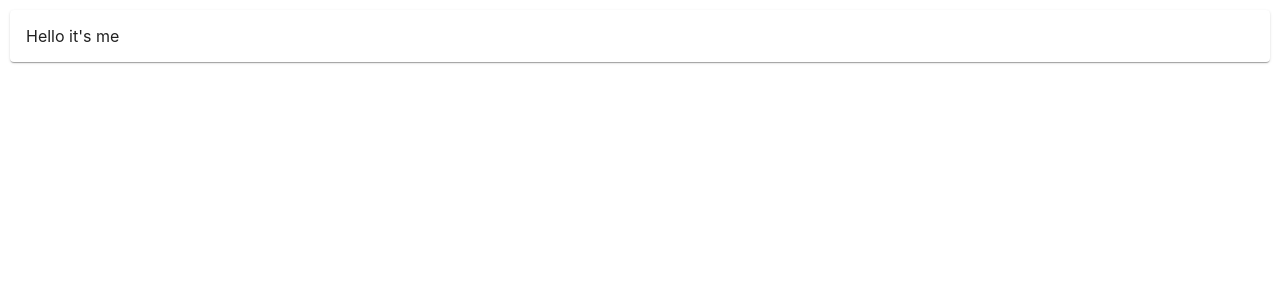
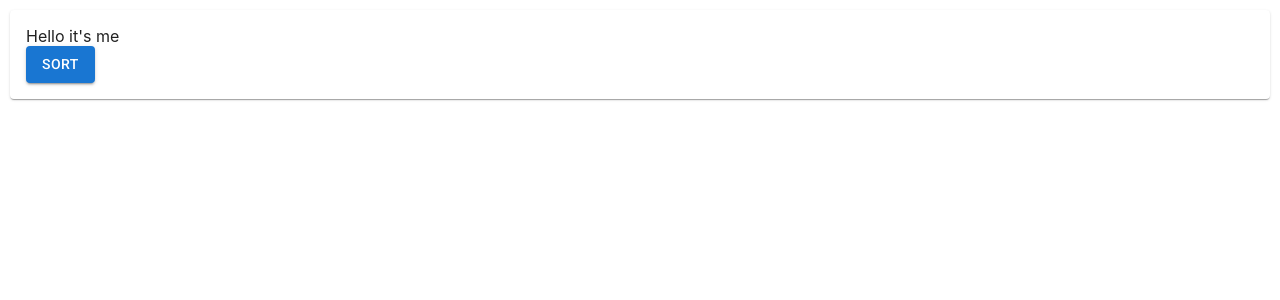
Before and after one commit to dennismontores/rail-roads-ui, a React (Vite) app: page / in a window 1280 px wide. Shown: the top 300 px of the page. Built offline with nearby package versions, Linux system fonts and the light colour scheme.

Commit message:
adding functionality for sort button

```diff
--- a/src/pages/Home.jsx
+++ b/src/pages/Home.jsx
@@ -1,9 +1,32 @@
-import { Paper } from '@mui/material';
+import { Paper, Button } from '@mui/material';
+import {useState} from "react";
+import DepartureList from "./components/DepartureList";
 
 const Home = () => {
+    const [error, setError] = useState(null);
+    const [isLoaded, setIsLoaded] = useState(false);
+    const [departureList, setDepartureList] = useState([]);
+
+    function getDepartureList() {
+        const headers = {'Accept': 'application/json'}
+        fetch("http://localhost:8080/railroadoperations/departList/", {headers})
+            .then(res => res.json())
+            .then(
+                (data) => {
+                    setIsLoaded(true);
+                    setDepartureList(data);
+                },
+                (error) => {
+                    setIsLoaded(true);
+                    setError(error);
+                }
+            )
+    }
     return (
         <Paper sx={{ margin: '10px', padding: (theme) => theme.spacing(2) }}>
             Hello it's me
+            <div><Button variant="contained" onClick={getDepartureList}>Sort</Button></div>
+            <DepartureList isLoaded={isLoaded} departureList={departureList} error={error}/>
         </Paper>
     );
 };
--- /dev/null
+++ b/src/pages/components/DepartureList.jsx
@@ -0,0 +1,17 @@
+const DepartureList = (props) => {
+    if(!props.isLoaded) return null;
+    if(props.error) return <div>Error: {error.message}</div>
+    if(props.departureList) return (
+        <div>
+            <ul>
+                {props.departureList.map(railRoadCar => (
+                    <li key={encodeURIComponent(railRoadCar.name)}>
+                        Name: {railRoadCar.name}
+                    </li>
+                ))}
+            </ul>
+        </div>
+    );
+}
+
+export default DepartureList;
```
